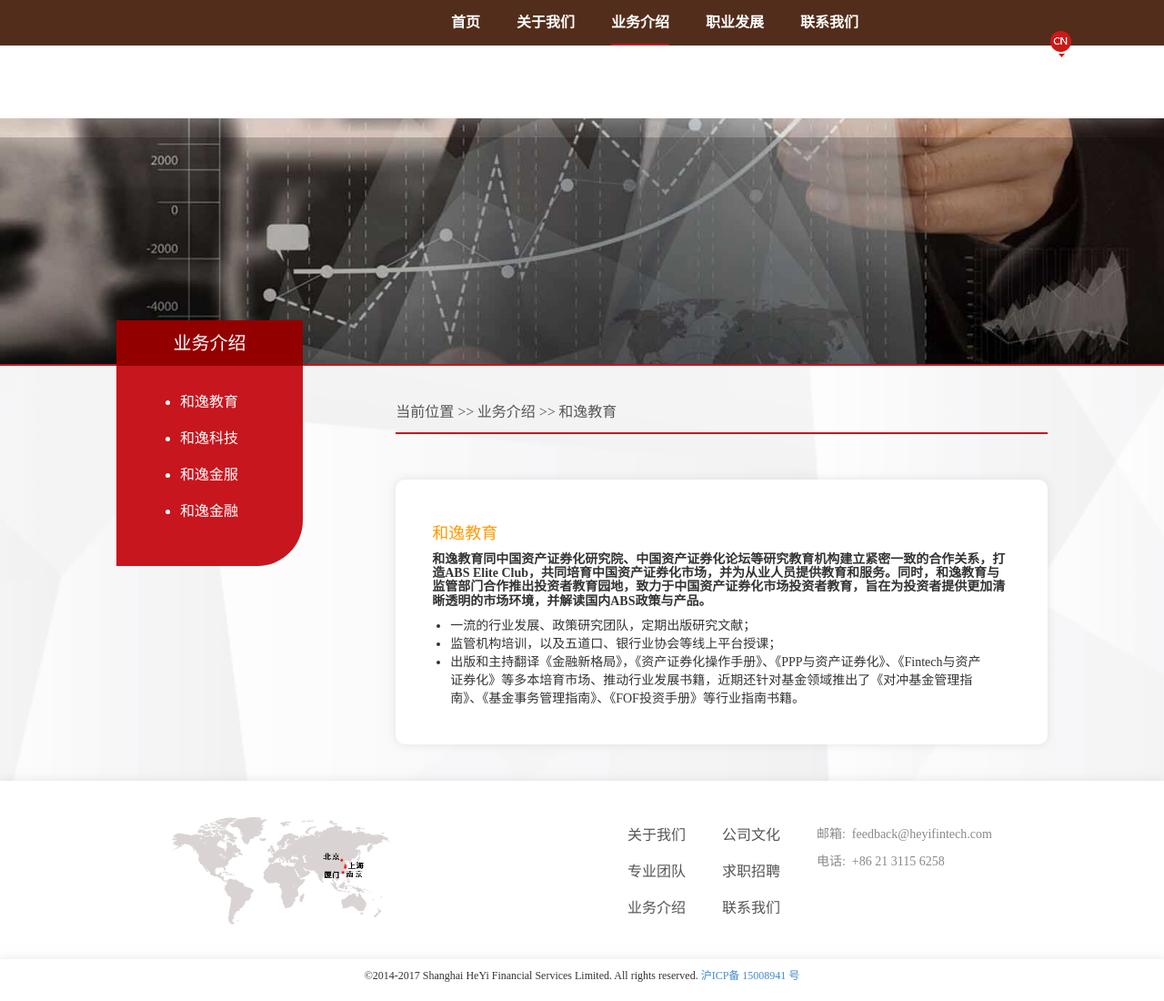
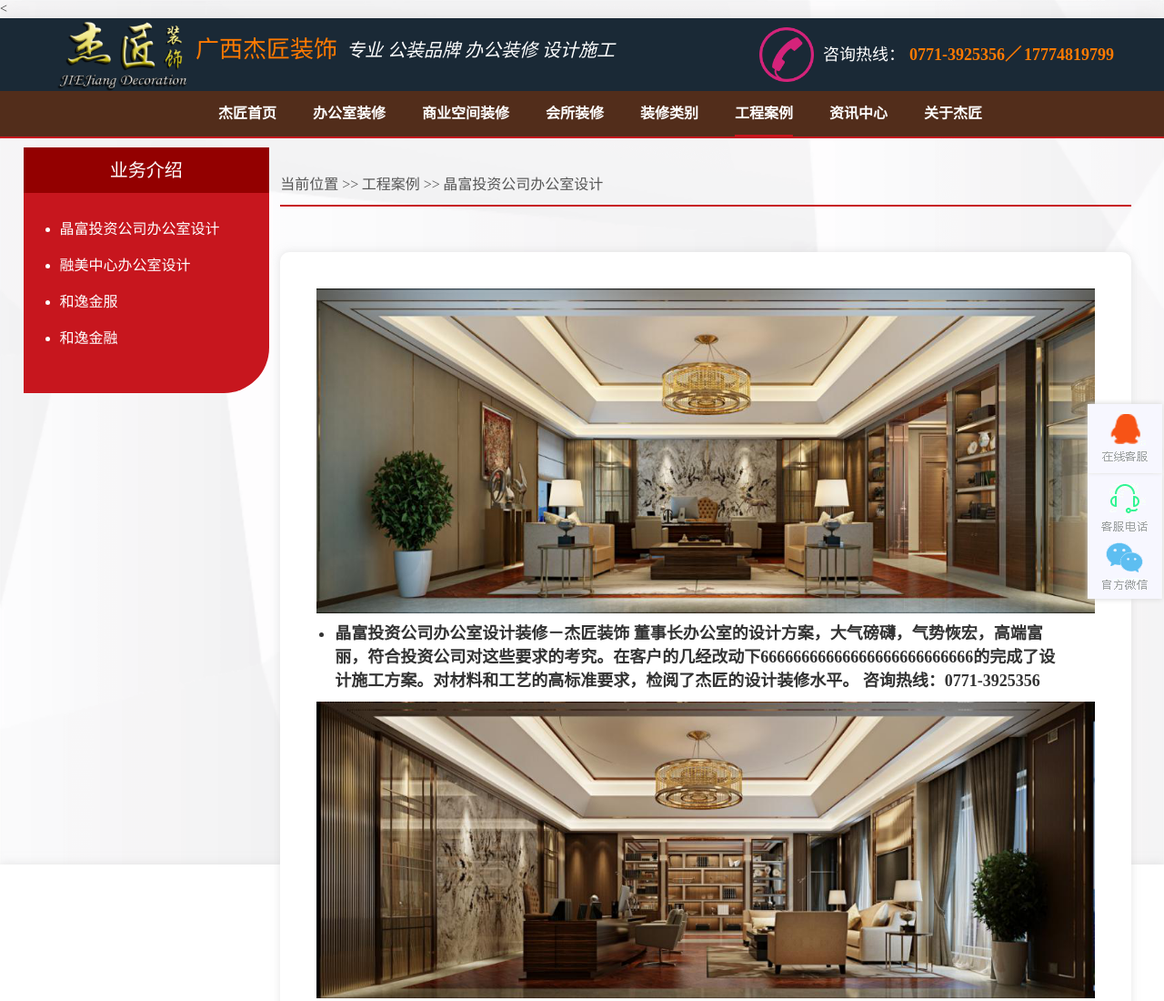
Before and after one commit to a20086115/zxgs, a website: page static/product.html in a window 1280 px wide. Shown: the top 1100 px of the page at 91% size. Drawn offline with Linux system fonts and the light colour scheme.

Commit message:
工程案例

```diff
--- a/static/css/page.css
+++ b/static/css/page.css
@@ -60,20 +60,20 @@ section{
 	border-top: 2px #c7161e solid;
 }
 .box{
-	width: 80%;
+	width: 96%;
 	margin: 0 auto;
 	padding-bottom: 40px;
 }
 
 .box-left{
-	width: 20%;
+	width: 22%;
 	padding-bottom: 40px;
 	background-color: #c7161e;
 	float: left;
 	display: inline-block;
 	border-radius: 0px 0px 50px;
 	position: relative;
-	top: -50px;
+	top: 10px;
 }
 
 .box-left .title{
@@ -95,7 +95,6 @@ section{
 .box-left ul{
 	width: 100%;
     margin: 0;
-    padding-left: 70px;
 }
 
 .box-left li{
@@ -125,7 +124,8 @@ section{
 .box-right{
 	float: right;
 	display: inline-block;
-	width: 70%;
+	width: 77%;
+	padding-right: 10px;
 	margin-top: 40px;
 }
 
@@ -204,7 +204,7 @@ section{
 	display: block;
 	width: 160px;
 	height: 160px;
-	background-image: url("../img/weixin-fa.png");
+	background-image: url("../images/weixin.png");
 	background-repeat: no-repeat;
 	background-size: cover;
 	margin: 0 auto;
--- a/static/product.html
+++ b/static/product.html
@@ -1,4 +1,4 @@
-<!DOCTYPE html>
+<<!DOCTYPE html>
 <html lang="zh-CN">
   <head>
     <meta charset="utf-8">
@@ -7,13 +7,15 @@
     <meta name="description" content="和逸金融，是以科技金融为主导的公司，主要业务板块包括中国资产证券化、基金服务、金融科技以及辅助这三大业务板块成立的中国资产证券化研究院。" />
     <meta name="keywords" content="和逸,科技,牌照,金融" />
     <meta name="author" content="HeYi">
-    <title>上海和逸金融信息服务有限公司-业务介绍-和逸教育</title>
+    <title>广西杰匠装饰设计工程有限公司-首页</title>
     <!-- 框架 -->
     <link href="css/bootstrap.min.css" rel="stylesheet">
     <!-- 样式清理 -->
     <link href="css/normalize.css" rel="stylesheet">
     <!-- 通用页面样式 -->
     <link href="css/main.css" rel="stylesheet">
+    <!-- 首页样式 -->
+    <link href="css/index.css" rel="stylesheet">
     <link href="css/page.css" rel="stylesheet">
     <!-- HTML5兼容性处理 -->
     <!-- Respond.js响应式设计>
@@ -24,52 +26,77 @@
     <!-- Favicons网站图标 -->
     <link rel="shortcut icon" href="img/favicon.ico"/>
     <link rel="bookmark" href="img/favicon.ico" type="image/x-icon"/>
-	<style>
-		@media (max-width: 700px) {
-			.box-right-mid ul img {
-				width : 100%;
-			}
-		}
-	</style>
+    <script>
+      var items = [
+
+
+
+
+
+      ]
+    </script>
   </head>
   <body>
     <!-- 移动端导航 -->
     <div class="mask"></div>
     <div class="sidebar">
       <ul>
-        <li><a href="index.html">首页</a></li>
-        <li><a href="aboutus.html">关于我们</a></li>
-        <li><a href="team.html">专业团队</a></li>
-		<li><a href="adviser.html">专业顾问</a></li>
-        <li><a href="culture.html">公司文化</a></li>
-        <li><a href="job.html">求职招聘</a></li>
-        <li><a href="contactus.html">联系我们</a></li>
-        <li><a href="product.html">和逸教育</a></li>
-        <li><a href="product-2.html">和逸科技</a></li>
-        <li><a href="product-3.html">和逸金服</a></li>
-		<li><a href="product-4.html">和逸金融</a></li>
+        <li><a href="index.html">杰匠首页</a></li>
+        <li><a href="aboutus.html">办公室装修</a></li>
+        <li><a href="team.html">商业空间装修</a></li>
+		    <li><a href="adviser.html">会所装修</a></li>
+        <li><a href="culture.html">装修类别</a></li>
+        <li><a href="job.html">工程案例</a></li>
+        <li><a href="contactus.html">资讯中心</a></li>
+        <li><a href="product.html">关于杰匠</a></li>
       </ul>
     </div>
-    <div class="main-wrapper main-wrapper-5">
+    <!--qq聊天代码部分begin-->
+    <div class="izl-rmenu">
+        <a class="consult" target="_blank"><div class="phone color_yellow" style="display:none;">
+          <p style="margin:10px auto">
+              0771-3925356
+          </p>
+          <p>
+              17774819799
+          </p>
+         </div></a>
+        <a class="cart"><div class="pic"></div></a>
+    </div>
+    <a target="_blank"  href="http://wpa.qq.com/msgrd?v=3&uin=3292757596&site=qq&menu=yes" id="udesk-feedback-tab" class="udesk-feedback-tab-left" style="display: block; background-color: black;"></a>
+    <!--qq聊天代码部分end-->
+
+
     <!-- header顶部导航 -->
     <header>
       <div class="header-container">
+          <div class="h_top">
+            <img class="logo" src="./images/logo.png" >
+            <span class="color_yellow fl headerTitle">广西杰匠装饰</span>
+            <!-- <marquee width=400 behavior=alternate direction=left align=middle>弹来弹去跑马灯!</marquee> -->
+            <i class="headerDesc"> <span class="">专业</span>  公装品牌 办公装修 设计施工 </i>
+            <p class="lh_80">咨询热线：<b><a class="color_yellow">0771-3925356</a>／ 17774819799</b></p>
+            <img class="phone" src="./images/phone.png">
+
+          </div>
+
         <div class="nav-box">
           <!-- logo -->
-          <div class="nav-left">
-            <a id="logo_top" href="#"></a>
-          </div>
+          <!-- <div class="nav-left">
+            <img id="logo_top" src="./images/logo.png"></a>
+          </div> -->
           <!-- memu选项 -->
           <div class="nav-mid">
-            <div id="lang">
-              <a href="#"></a>
-            </div>
+
             <ul class="navbar-nav">
-              <li><a class="" href="index.html">首页</a></li>
-              <li><a class="" href="aboutus.html">关于我们</a></li>
-              <li><a class="active" href="product.html">业务介绍</a></li>
-              <li><a class="" href="culture.html">职业发展</a></li>
-              <li><a class="" href="contactus.html">联系我们</a></li>
+              <li><a class="" href="index.html">杰匠首页</a></li>
+              <li><a class="" href="aboutus.html">办公室装修</a></li>
+              <li><a class="" href="product.html">商业空间装修</a></li>
+              <li><a class="" href="culture.html">会所装修</a></li>
+              <li><a class="" href="contactus.html">装修类别</a></li>
+              <li><a class="active" href="contactus.html">工程案例</a></li>
+              <li><a class="" href="contactus.html">资讯中心</a></li>
+              <li><a class="" href="contactus.html">关于杰匠</a></li>
             </ul>
           </div>
           <!-- 响应式菜单 -->
@@ -80,10 +107,10 @@
       </div>
     </header>
     <!-- advert组件 -->
-    <div class="advert">
+    <!-- <div class="advert">
        <h1></h1>
        <h2></h2>
-    </div>
+    </div> -->
     </div>
     <!-- section -->
     <section>
@@ -93,31 +120,73 @@
           <h3>业务介绍</h3>
         </div>
         <ul>
-          <li><a href="product.html">和逸教育</a></li>
-          <li><a href="product-2.html">和逸科技</a></li>
+          <li><a href="product.html">晶富投资公司办公室设计</a></li>
+          <li><a href="product-2.html">融美中心办公室设计</a></li>
           <li><a href="product-3.html">和逸金服</a></li>
-		  <li><a href="product-4.html">和逸金融</a></li>
+		      <li><a href="product-4.html">和逸金融</a></li>
         </ul>
       </div>
       <div class="box-right">
         <div class="box-right-top">
           <ul>
             <li>当前位置&nbsp>></li>
-            <li>业务介绍&nbsp>></li>
-            <li>和逸教育</li>
+            <li>工程案例&nbsp>></li>
+            <li>晶富投资公司办公室设计</li>
           </ul>
         </div>
         <div class="box-right-mid">
             <!-- 第一段 -->
-			<h4>和逸教育</h4>
-			<h5><b>和逸教育同中国资产证券化研究院、中国资产证券化论坛等研究教育机构建立紧密一致的合作关系，打造ABS Elite Club，共同培育中国资产证券化市场，并为从业人员提供教育和服务。同时，和逸教育与监管部门合作推出投资者教育园地，致力于中国资产证券化市场投资者教育，旨在为投资者提供更加清晰透明的市场环境，并解读国内ABS政策与产品。</b></h5>
-			<ul>
-			<li>一流的行业发展、政策研究团队，定期出版研究文献；</li>
-			<li>监管机构培训，以及五道口、银行业协会等线上平台授课；</li>
-			<li>出版和主持翻译《金融新格局》，《资产证券化操作手册》、《PPP与资产证券化》、《Fintech与资产证券化》等多本培育市场、推动行业发展书籍，近期还针对基金领域推出了《对冲基金管理指南》、《基金事务管理指南》、《FOF投资手册》等行业指南书籍。</li>
-			</ul>
+          <img style="margin:0 auto;width:100%;height:auto" src="./images/item1_1.png" alt="晶富投资公司办公室设计">
+          <ul>
+            <li style="margin: 10px 10px 10px 0;font-size:18px;font-weight:bold;">
+                晶富投资公司办公室设计装修－杰匠装饰
+                董事长办公室的设计方案，大气磅礴，气势恢宏，高端富丽，符合投资公司对这些要求的考究。在客户的几经改动下66666666666666666666666666的完成了设计施工方案。对材料和工艺的高标准要求，检阅了杰匠的设计装修水平。
+                咨询热线：0771-3925356
+            </li>
+          </ul>
+
+
+          <!-- 第一段 -->
+          <img style="margin:0 auto;width:100%;height:auto" src="./images/item1_2.png" alt="晶富投资公司办公室设计">
+
+          <ul>
+            <li style="margin: 10px 10px 10px 0;font-size:18px;font-weight:bold;">
+                副总裁办公室装修按照董事长要求，设计构思要求和董事长大致相同，这也体现家族规模公司的强大，通透的落地飘窗和素色窗帘搭配，协调优雅。
+            </li>
+          </ul>
+          <!-- 第一段 -->
+          <img style="margin:0 auto;width:100%;height:auto" src="./images/item1_3.png" alt="晶富投资公司办公室设计">
+
+          <ul>
+            <li style="margin: 10px 10px 10px 0;font-size:18px;font-weight:bold;">
+                公司高层会议室装修，整体协调高端，配色于暖色，墙面山水画浓墨重彩，感官视觉呈现很好。
+            </li>
+          </ul>
+
+
+          <ul>
+            <li style="margin: 10px 10px 10px 0;font-size:18px;font-weight:bold;">
+                广西杰匠装饰，以诚信为宗旨，巧妙的设计构思，精良的施工工艺，优质的质保服务。坚持以客户为中心，为客户提供满意的装修服务。了解更多有关办公室装修，商业空间装修，高端办公室装修，投资办公室装修，各种装修资讯可以登录广西杰匠装饰官网www.jiejiangzs.com或直接拨打热线0771-3925356我们期待您的来电。
+                主营业务：办公室装修，商场装修，餐饮店装修，会所装修，酒店宾馆装修，学校装修，幼儿园装修，厂房装修
+            </li>
+          </ul>
+
+          <div class="box-weixin clearfix">
+              <div class="wixin-fa">
+                <p>
+                  <b>欢迎扫码资讯</b>
+                </p>
+                <span></span>
+              </div>
+              <div class="wixin-info">
+                <p>联系人：&nbsp 吴先生 </p>
+                <p>地址：&nbsp 南宁江南区工业机械设计院501号 </p>
+                <p>座机：&nbsp 0771-3925356 </p>
+                <p class="phone">电话：&nbsp +86 177 7481 9799</p>
+                <p class="phone">Q&nbspQ： &nbsp 3292757596</p>
               </div>
             </div>
+
         </div>
       </div>
     </div>
```
Also changed, not shown: static/index.html (+11 -10 lines), static/product-3.html (+95 -32 lines), static/images/item1_1.png (added), static/images/item1_2.png (added), static/images/item1_3.png (added), static/images/item2_1.png (added), static/images/item2_2.png (added), static/images/item2_3.png (added), static/images/item3_1.png (added), static/images/item3_2.png (added), static/images/item3_3.png (added), 2 other files.
